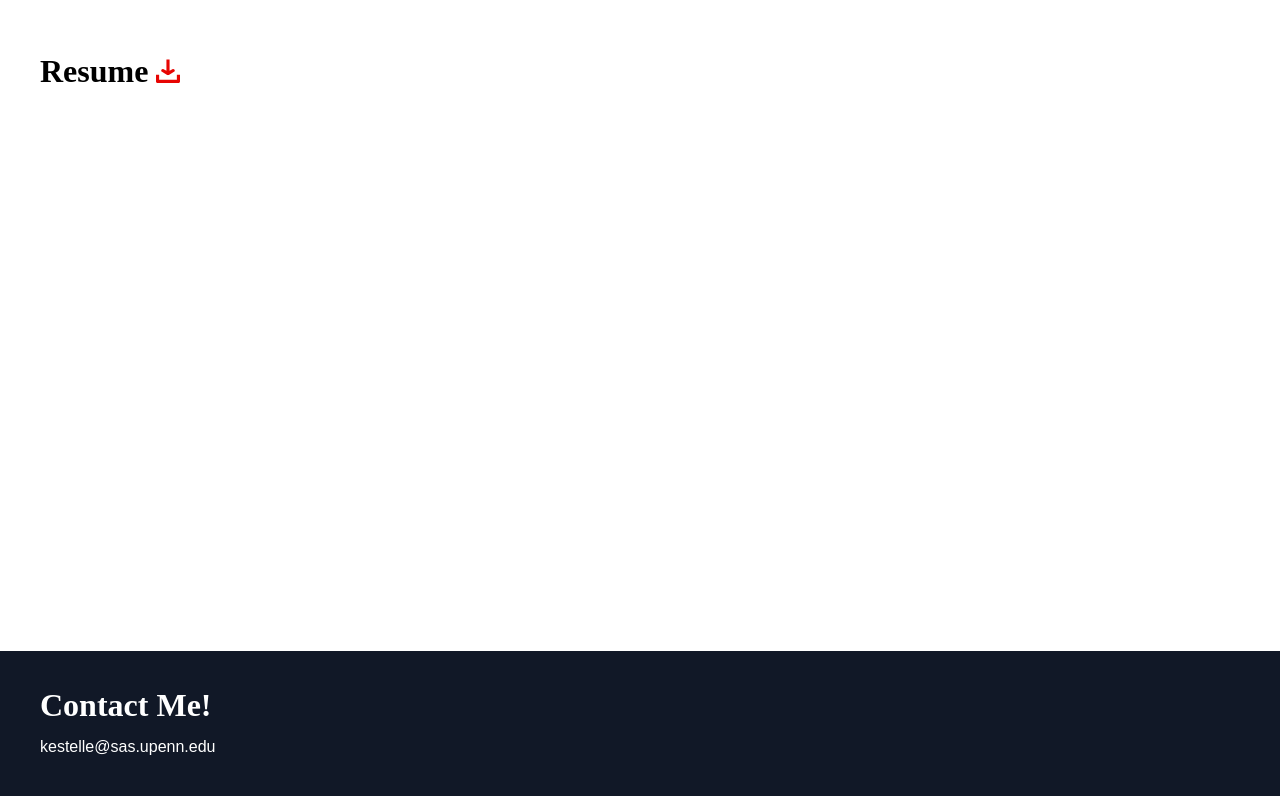
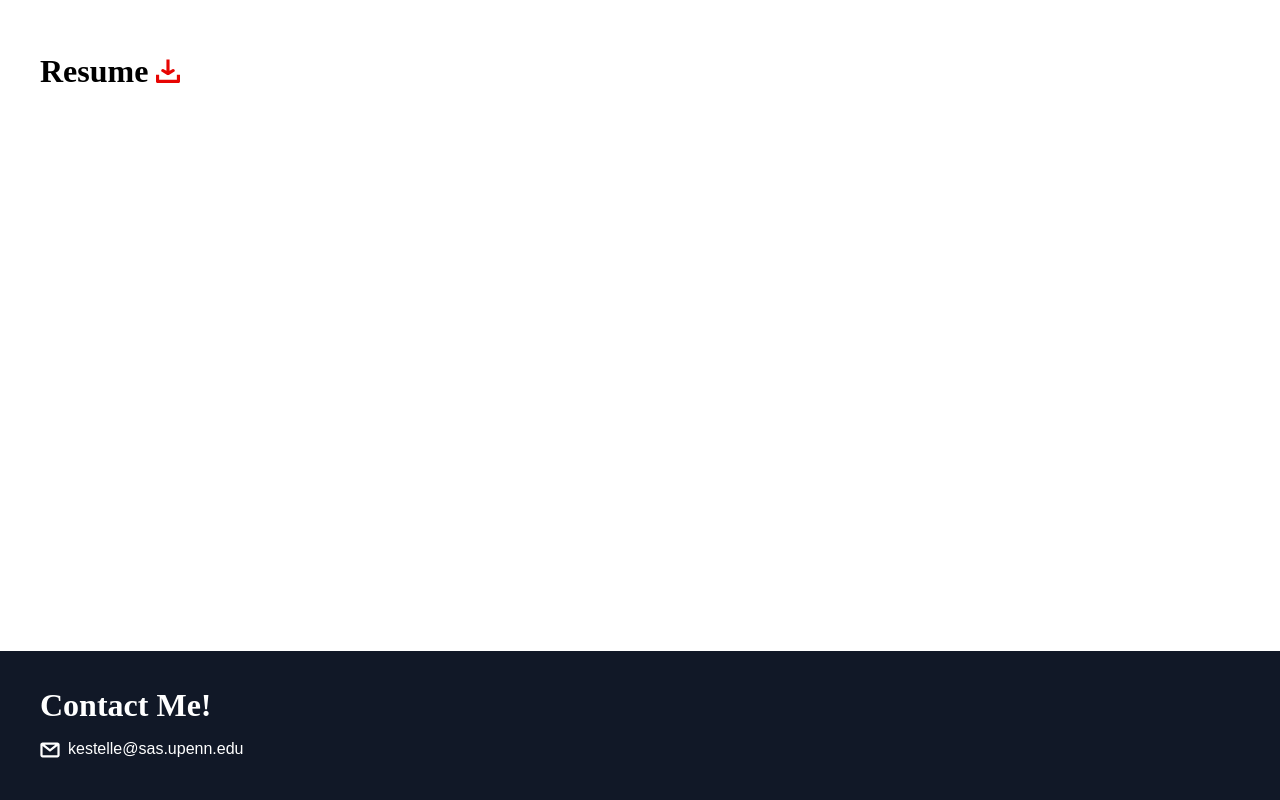
Before and after one commit to kimestelle/my-portfolio, a Next.js app: page / in a window 1280 px wide. Shown: the part 2099-2899 px from the top of the page. Built offline with nearby package versions, Linux system fonts and the light colour scheme; a web font is replaced by a local one.

Commit message:
added mail icon;

```diff
--- a/src/app/components/BottomBar.tsx
+++ b/src/app/components/BottomBar.tsx
@@ -4,7 +4,10 @@ export default function BottomBar() {
             <h2>
                 Contact Me!
             </h2>
-            <ol className='list-none'>
+            <ol className='list-none flex flex-row gap-2 items-center'>
+                <li>
+                    <img src='icons/mail-icon.svg' className='h-5 w-5'/>
+                </li>
                 <li>
                     <a href='mailto:kestelle@sas.upenn.edu'>
                     kestelle@sas.upenn.edu
```
Also changed, not shown: public/icons/mail-icon.svg.
